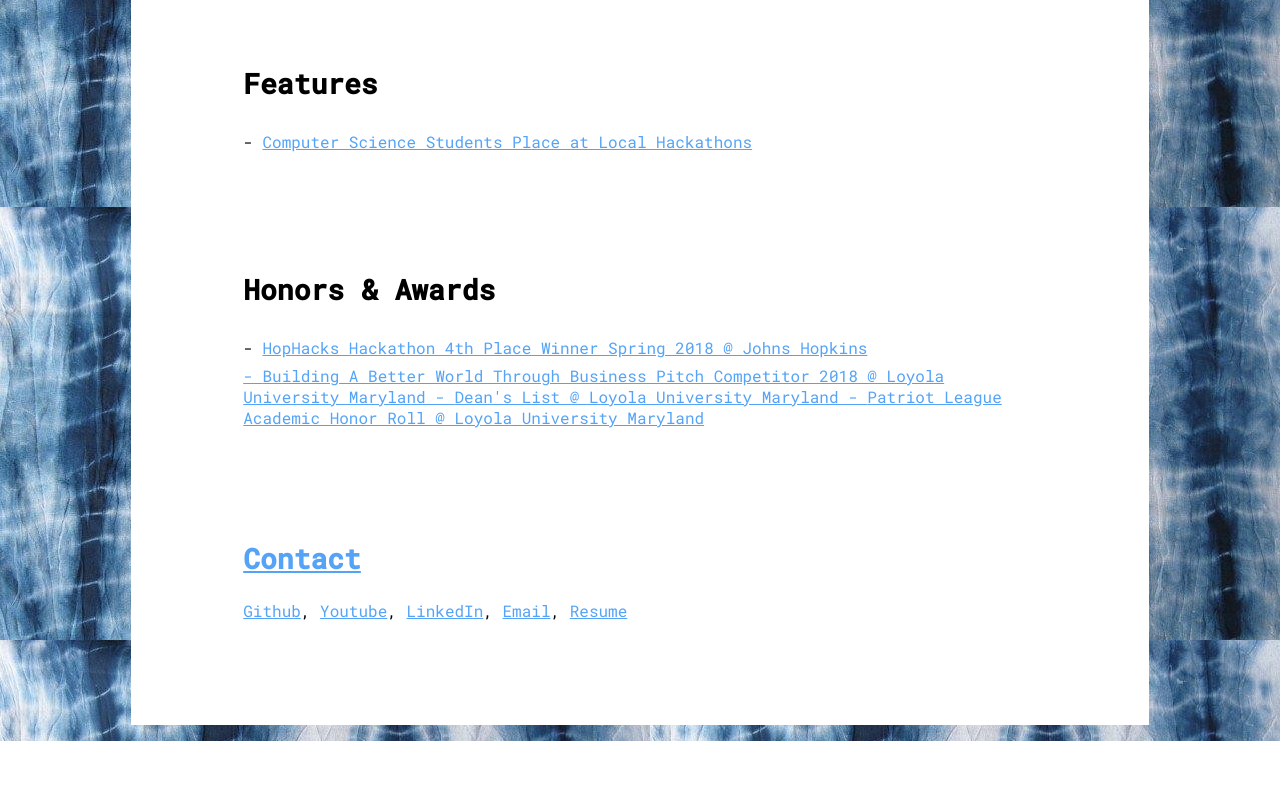
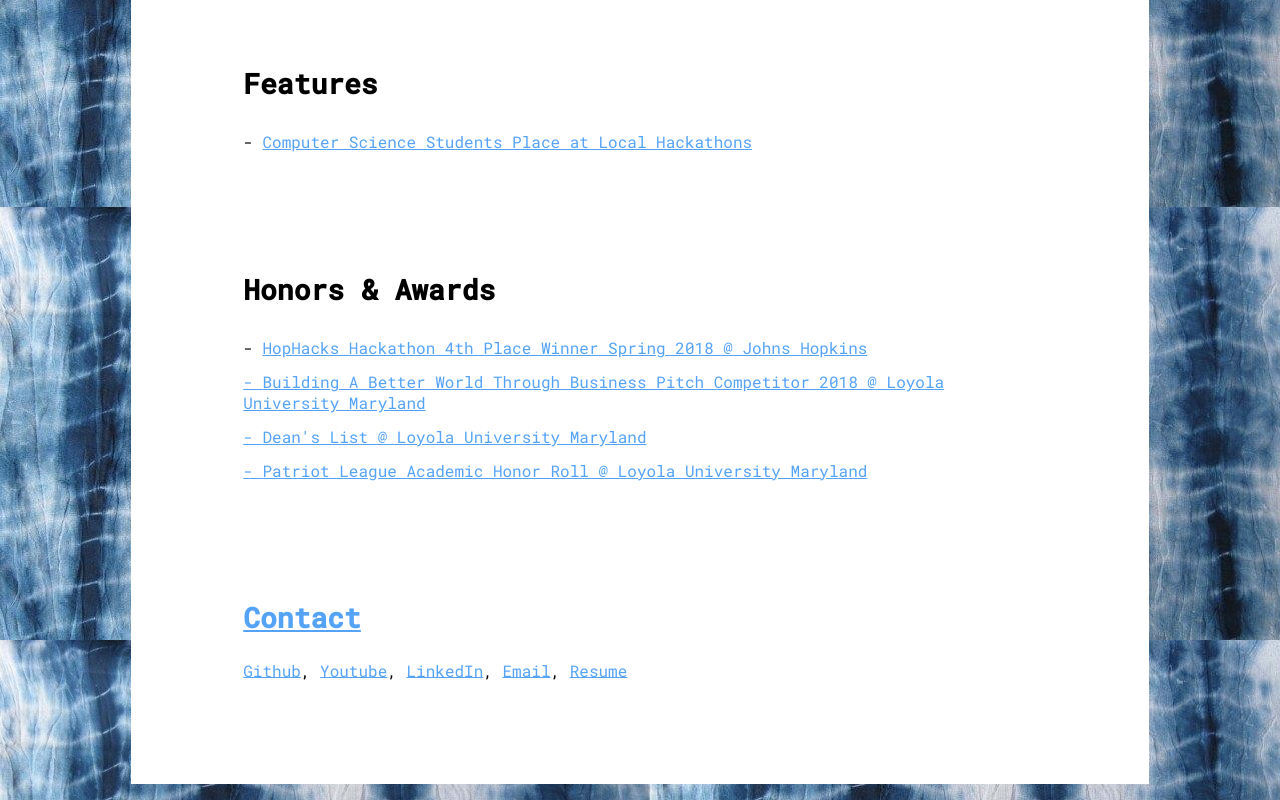
Before and after one commit to jenmoutenot/jenmoutenot.github.io, a plain HTML site: page index.html in a window 1280 px wide. Shown: the part 1092-1892 px from the top of the page. Before the commit the page ends 1833 px from the top, so only its background shows below. Drawn offline with Linux system fonts and the light colour scheme.

Commit message:
formatting

```diff
--- a/index.html
+++ b/index.html
@@ -50,10 +50,13 @@
                 <li class="li_site">
                   - <a href="https://www.loyola.edu/en/news/2018/0313-hackathon-students">HopHacks Hackathon 4th Place Winner Spring 2018 @ Johns Hopkins
                 </li>
+                <li class="li_site">
                   - <a href= "https://www.loyola.edu/join-us/better-business">Building A Better World Through Business Pitch Competitor 2018 @ Loyola University Maryland
                 </li>
+                <li class="li_site">
                   - <a href="https://loyola.meritpages.com/stories/Jennifer-Moutenot-Named-To-Dean-s-List-At-Loyola-University-Maryland-/11362557">Dean's List @ Loyola University Maryland
                 </li>
+                <li class="li_site">
                   - <a href="https://loyolagreyhounds.com/news/2018/2/1/Soccer_Student_Athletes_Receive_Patriot_League_Academic_Honor_Roll_Recognition.aspx">Patriot League Academic Honor Roll @ Loyola University Maryland
                 </li>
               </ul>
```
